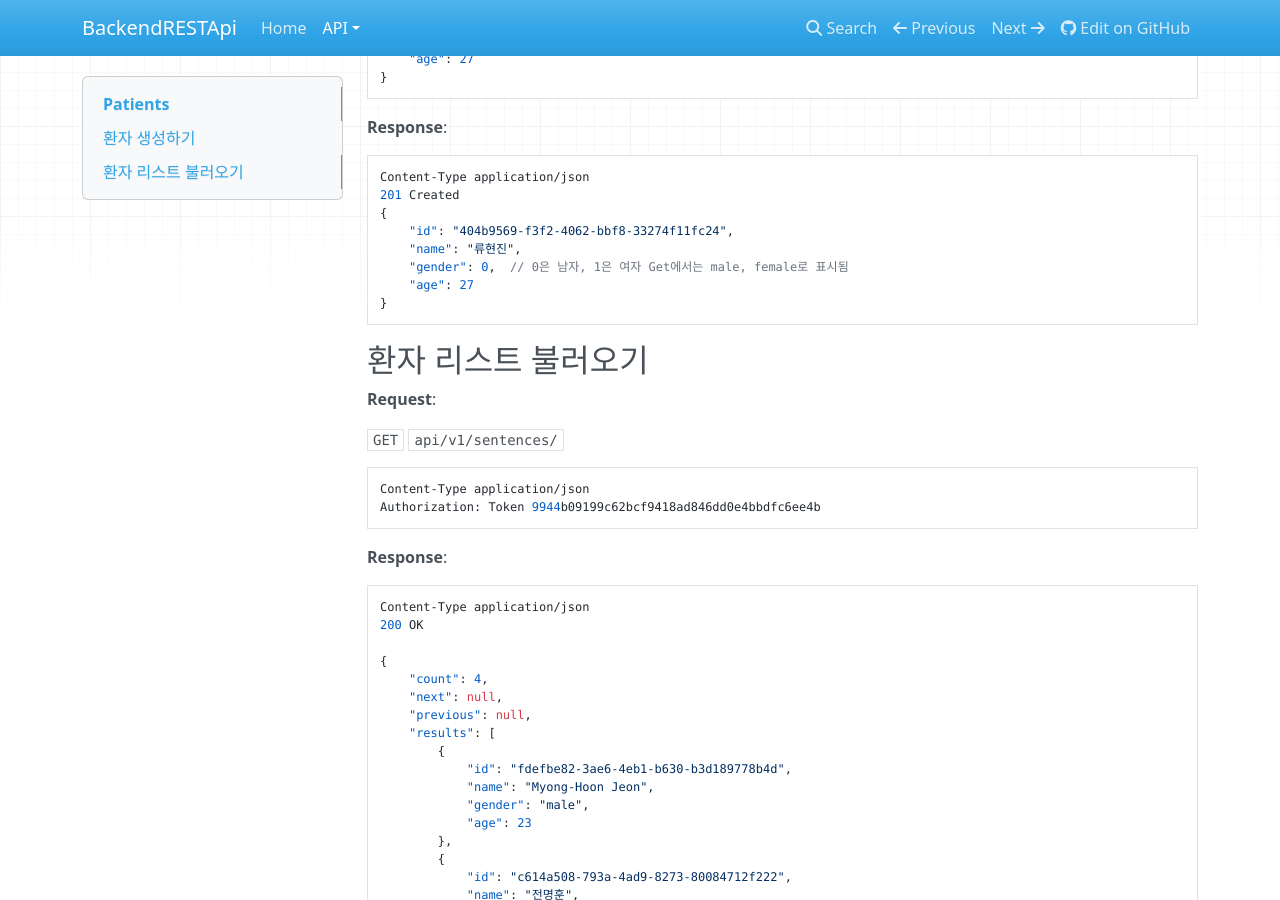
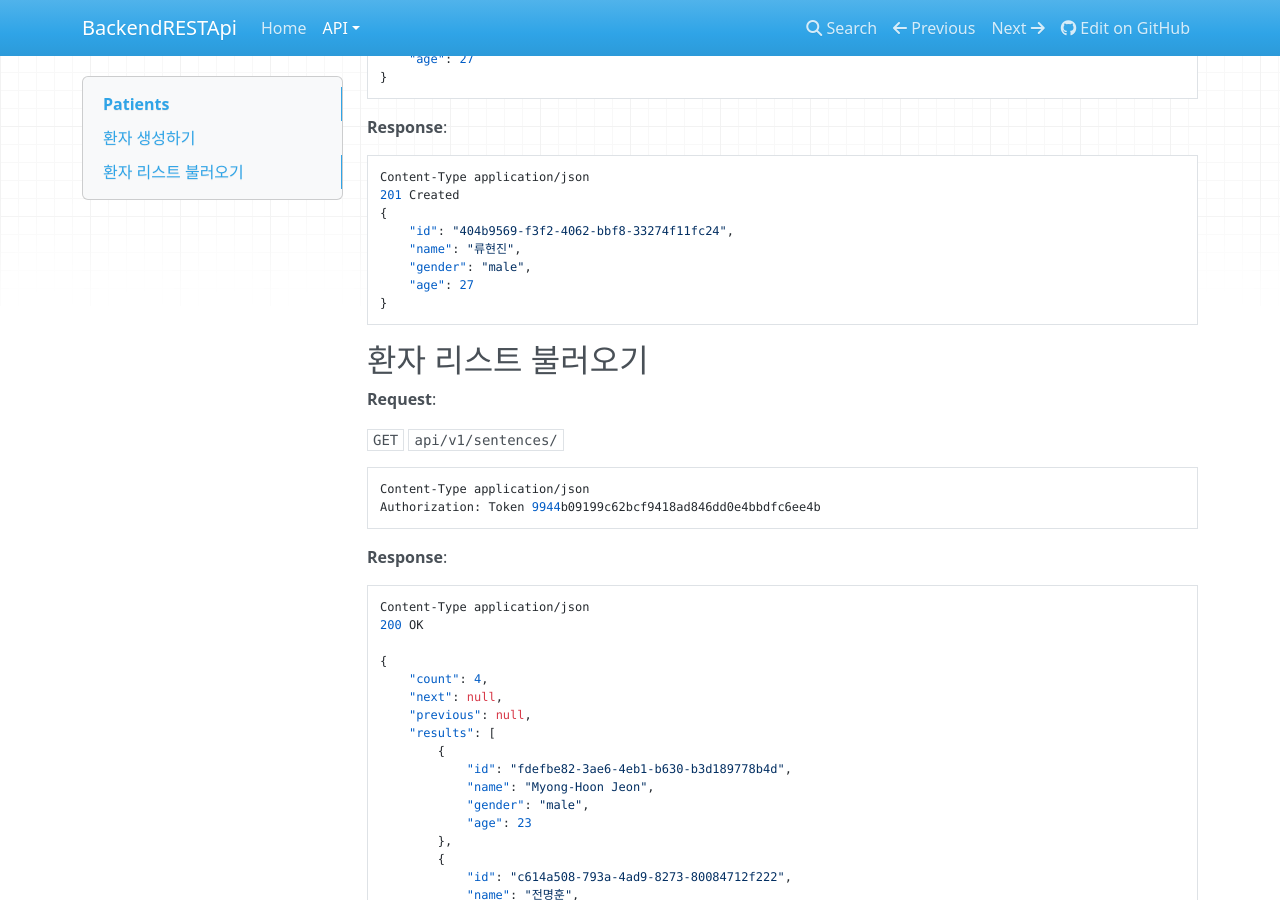
Before and after one commit to mhoonjeon/BackendRESTApi, an MkDocs documentation site: the page built from docs/api/patients.md, in a window 1280 px wide and 900 px high, scrolled down 372 px. Built offline with MkDocs 1.6.1, drawn with Linux system fonts in a browser that asks for light colours; nearby versions of some CDN libraries; old or Windows-style settings are respelled for this version of MkDocs.

Commit message:
Update doc

````diff
--- a/docs/api/patients.md
+++ b/docs/api/patients.md
@@ -25,7 +25,7 @@ Content-Type application/json
 {
     "id": "404b9569-f3f2-4062-bbf8-33274f11fc24",
     "name": "류현진",
-    "gender": 0,  // 0은 남자, 1은 여자 Get에서는 male, female로 표시됨
+    "gender": "male",
     "age": 27
 }
 ```
````
